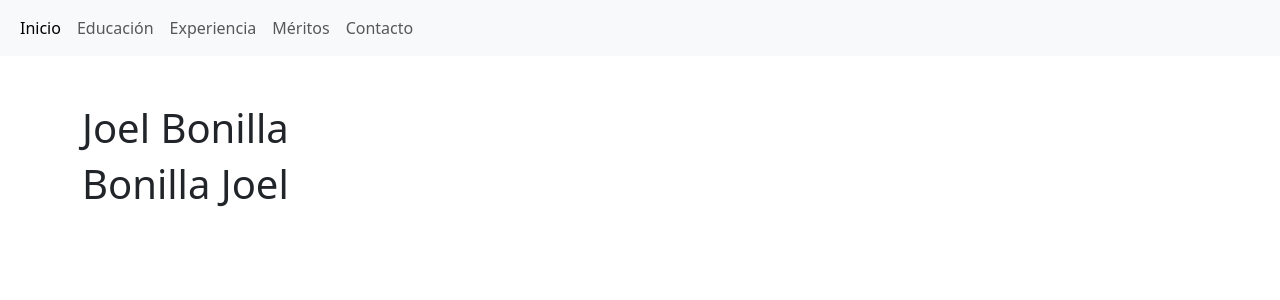
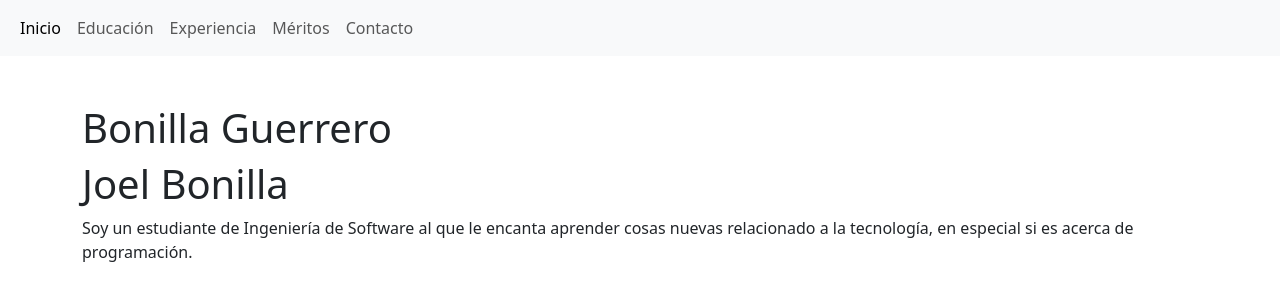
Before and after one commit to JoelBonillaG/PracticaGit4A_BonillaJoel, a plain HTML site: page index.html in a window 1280 px wide. Drawn offline with nearby package versions, Linux system fonts and the light colour scheme.

Commit message:
Se agregó un resumen de mi CV.

```diff
--- a/index.html
+++ b/index.html
@@ -38,9 +38,15 @@
     <!--Informacion-->
     <section>
       <div class="container mt-5">
+        <h1>Bonilla Guerrero</h1>
+
         <h1>Joel Bonilla</h1>
 
-        <h1>Bonilla Joel</h1>
+        <p>
+          Soy un estudiante de Ingeniería de Software al que le encanta aprender
+          cosas nuevas relacionado a la tecnología, en especial si es acerca de
+          programación.
+        </p>
       </div>
     </section>
 
```
